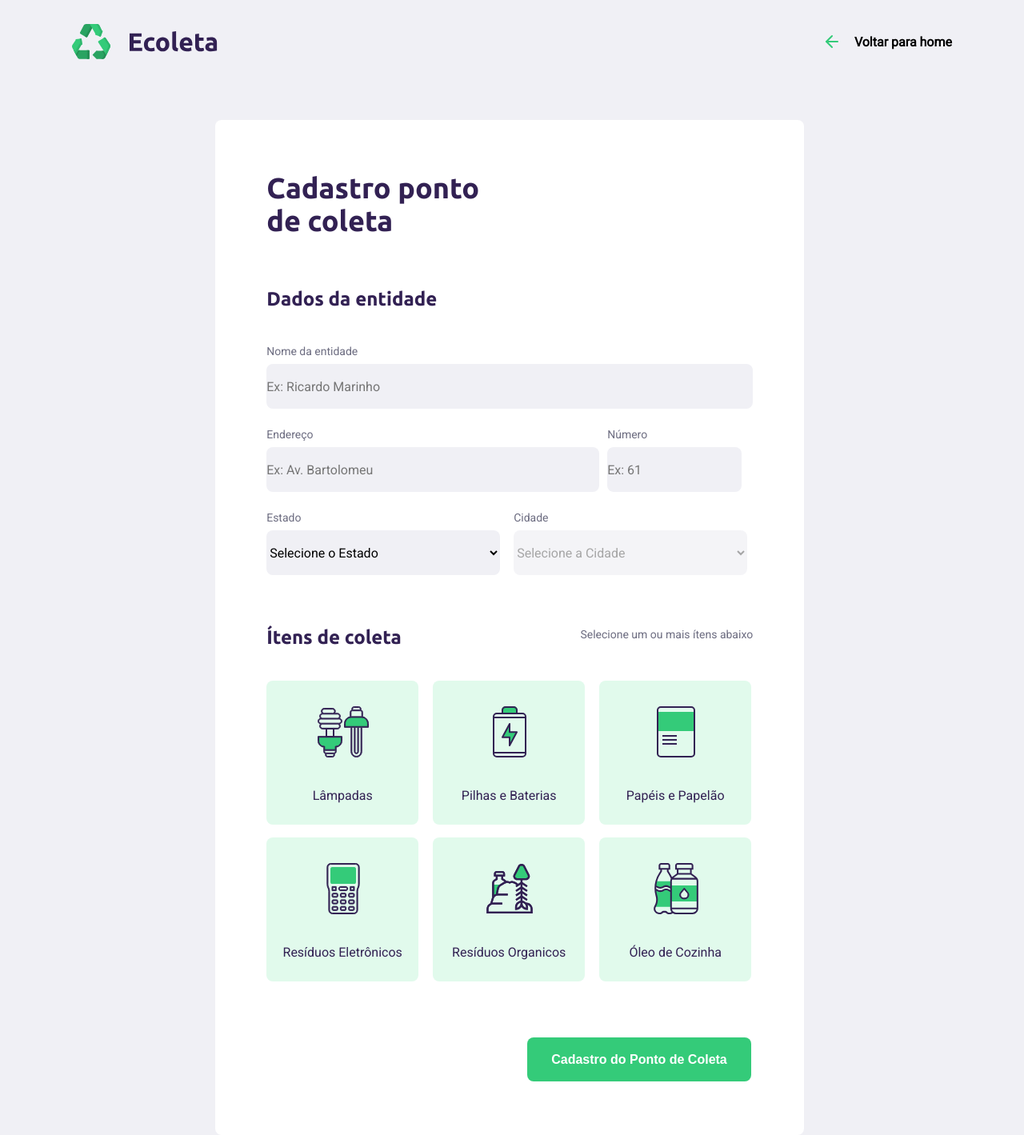
After one commit to paulobeckman/Ecoleta, a Node server app: page /register in a window 1280 px wide. The commit adds this page. Shown: the whole page at 80% size. Run offline with Node 20, Linux system fonts and the light colour scheme.

Commit message:
second commit

```diff
--- /dev/null
+++ b/public/scripts.js
@@ -0,0 +1,79 @@
+function populateUFs(){
+    const ufSelect = document.querySelector("select[name=uf]")
+
+    fetch("https://servicodados.ibge.gov.br/api/v1/localidades/estados")
+    .then(res => res.json() )
+    .then(states => {
+
+        for( const state of states) {
+            ufSelect.innerHTML += `<option value="${state.id}">${state.nome}</option>`
+        }
+
+    })
+}
+
+populateUFs()
+
+function getCities(event) {
+    const citySelect = document.querySelector("[name=city]")
+    const stateInput = document.querySelector("[name=state]")
+
+    const ufValue = event.target.value
+
+    const indexOfSelectedState = event.target.selectedIndex
+    stateInput.value = event.target.options[indexOfSelectedState].text
+
+    const url = `https://servicodados.ibge.gov.br/api/v1/localidades/estados/${ufValue}/municipios`
+
+    citySelect.innerHTML = "<option value>Selecione a Cidade</option>"
+    citySelect.disabled = true
+
+    fetch(url)
+    .then(res => res.json() )
+    .then( cities => {
+        for(const city of cities){
+            citySelect.innerHTML += `<option value="${city.nome}">${city.nome}</option>`
+        }
+
+        citySelect.disabled = false
+    })
+}
+
+document
+    .querySelector("select[name=uf]")
+    .addEventListener("change", getCities)
+
+
+const cards = document.querySelectorAll('.card')
+
+const collectedItems = document.querySelector("input[name=items]")
+
+let selectedItems =[]
+
+
+for ( const card of cards) {
+    card.addEventListener("click", function(){
+        card.classList.toggle('active')
+
+        const itemId = event.target.dataset.id
+
+        const alreadySelect = selectedItems.findIndex( item => {
+            const itemFound = item == itemId
+            return itemFound
+        })
+
+        if (alreadySelect >= 0){
+            const filteredItems = selectedItems.filter( item => {
+                const itemIsDifferent = item != itemId
+                return itemIsDifferent
+            })
+
+            selectedItems = filteredItems
+
+        } else {
+            selectedItems.push(itemId)
+        }
+
+        collectedItems.value = selectedItems
+    })
+}
--- a/public/styles.css
+++ b/public/styles.css
@@ -18,7 +18,6 @@ body{
 }
 
 header{
-    width: 100%;
     padding: 30px 0;
     box-sizing: border-box;
     align-items: center;
@@ -30,36 +29,34 @@ h1, h2, h3, h4, h5, h6 {
 }
 
 #page-home{
-    height: 100vh;
+    height: 110vh;
     background: url('./pictures/home-background.svg') no-repeat;
 
     background-position: 35vw bottom;
 }
 
-#page-home .container{
-    width: 90%;
+.container{
     max-width: 1100px;
-    height: 100%;
 
     margin: 0 auto;
 
     display: flex;
     flex-direction: column;
-
 }
 
-#page-home .container .links{
+.container .links{
     display: flex;
     align-items: center;
     justify-content: space-between;
 }
 
-#page-home .container .links .log-in{
+.container .links span{
     display: flex;
     align-items: center;
+    position: relative;
 }
 
-#page-home .container .links .log-in a{
+.container .links span a{
     text-decoration: none;
     margin-left: 16px;
     color: var (var(--primary-color));
@@ -67,7 +64,26 @@ h1, h2, h3, h4, h5, h6 {
     font-weight: 700;
 }
 
+.container .links span::after{
+    content: "";
+    width: 4px;
+    height: 0;
+    background-color: var(--secundary--color);
+    position: absolute;
+    right: -8px;
+    bottom: 0;
+}
+
+.container .links span:hover::after{
+    height: 100%;
+    transition: height 200ms ease-in-out;
+}
+
+
+
+ /* === HOME === */
 #page-home .container .wrapper{
+    margin-top: 100px;
     max-width: 560px;
 
     flex: 1;
@@ -88,7 +104,6 @@ h1, h2, h3, h4, h5, h6 {
 }
 
 #page-home .container .wrapper a{
-    width: 100%;
     max-width: 360px;
     height: 72px;
 
@@ -104,6 +119,8 @@ h1, h2, h3, h4, h5, h6 {
     transition: 400ms;
 
     text-decoration: none;
+
+    cursor: pointer;
 }
 
 #page-home .container .wrapper a:hover{
@@ -140,7 +157,6 @@ h1, h2, h3, h4, h5, h6 {
 
 }
 
-
 /* Deixando a pagina com reponsividade */
 @media (max-width: 900px){
     #page-home{
@@ -152,7 +168,7 @@ h1, h2, h3, h4, h5, h6 {
         text-align: center;
     }
 
-    #page-home .container .links .log-in {
+    #page-home .container .links span{
         position: absolute;
         bottom: 48px;
         height: -100vh;
@@ -164,4 +180,250 @@ h1, h2, h3, h4, h5, h6 {
     #page-home .wrapper {
         align-items: center;
     }
+
 }
+
+@media (min-width: 1700px){
+    #page-home{
+        background-position: 40vw;
+    }
+}
+
+@media (max-height: 760px){
+    #page-home{
+        background-position-y: 200px;
+    }
+}
+
+
+/* === REGISTER === */
+
+.card_register{
+    position: absolute;
+    background: #FFFFFF;
+    max-width: 736px;
+    height: 1269px;
+    margin: 46px 14%;
+    border-radius: 8px;
+}
+
+.card_register h1{
+    width: 269px;
+    height: 82px;
+    margin: 64px;
+
+    font-size: 36px;
+    line-height: 41px;
+}
+
+.card_register h2{
+    font-size: 24px;
+    line-height: 28px;
+    margin: 10px 64px;
+    margin-bottom: 43px;
+}
+
+.card_register .all_items{
+    margin: 0 64px;
+}
+
+input,
+select{
+    outline: none;
+    font-family: 'Roboto', sans-serif;
+    font-weight: normal;
+    font-size: 16px;
+    line-height: 19px;
+}
+
+
+
+.all_items .item input,
+.all_items .item select{
+    background: #F0F0F5;
+    width: 608px;
+    height: 56px;
+
+    border-radius: 8px;
+}
+
+.all_items .grup-address {
+    display: grid;
+    grid-template-columns: 1fr 1fr;
+    gap: 10px;
+}
+
+.all_items .grup-uf_city {
+    display: grid;
+    grid-template-columns: 1fr 1fr;
+    gap: 10px;
+}
+
+.all_items .grup-address input[name="address"]{
+    width: 416px;
+}
+
+.all_items .grup-address input[name="number"]{
+   width: 168px;
+}
+
+
+.all_items .grup-uf_city select{
+    width: 292px;
+}
+
+.all_items .item div:nth-child(1){
+    color: #6C6C80;
+    width: 115px;
+    height: 16px;
+    font-size: 14px;
+    line-height: 16px;
+    margin-bottom: 8px;
+    margin-top: 24px;
+}
+
+
+/* cars itens de coleta */
+
+.all_items_block h3{
+    font-size: 24px;
+    line-height: 28px;
+    margin: 64px;
+    margin-top: 64px;
+    margin-bottom: 40px;
+}
+
+.all_items_block p{
+    position: absolute;
+    right: 0;
+    margin-right: 64px;
+    top: 635px;
+
+
+    font-weight: normal;
+    font-size: 14px;
+    line-height: 16px;
+    color: #6C6C80;
+
+}
+
+.card_register .cards_items{
+    display: grid;
+    grid-template-columns: 1fr 1fr 1fr;
+    gap:16px;
+
+    margin: 0 64px;
+}
+
+.cards_items .card{
+    background:  #E1FAEC;
+    width: 190px;
+    height: 180px;
+    border-radius: 8px;
+    cursor: pointer;
+}
+
+.cards_items .card img{
+    margin: 0 64px;
+    margin-top: 32px;
+}
+
+.cards_items .card div{
+    font-size: 16px;
+    line-height: 20px;
+    text-align: center;
+    color: var(--primary-color);
+
+    margin-top: 34px;
+}
+
+.card_register button{
+    background: var(--secundary--color);
+    color: white;
+    font-weight: bold;
+    border-radius: 8px;
+    font-size: 16px;
+    line-height: 19px;
+    padding: 18px 30px;
+    margin-top: 70px;
+    margin-left: 390px;
+
+    cursor: pointer;
+
+}
+
+.card.active{
+    background: linear-gradient(0deg, #E1FAEC 0%, #FFFFFF 100%);
+    border: 2px solid #34CB79;
+    box-sizing: border-box;
+    border-radius: 4px;
+}
+
+.card img,
+.card div{
+    pointer-events: none;
+}
+
+.modal-overlay{
+    position: absolute;
+    min-width: 100%;
+    min-height: 100%;
+    background:  rgba(1, 0, 7, 0.9);
+    top:0;
+
+    opacity: 0;
+    visibility: hidden;
+}
+
+.modal-overlay.active{
+    opacity: 1;
+    visibility: visible;
+}
+
+.modal{
+    width: 420px;
+
+    margin: 190px auto;
+}
+
+.close-modal{
+    color: white;
+    cursor: pointer;
+    margin-left: 400px;
+}
+
+.modal h1 {
+    color: white;
+    text-align: center;
+    width: 420px;
+    margin-bottom: 40px;
+}
+
+.modal input,
+.modal button{
+    width: 420px;
+    height: 56px;
+    border-radius: 8px;
+    margin-top: 8px;
+
+}
+
+.modal button{
+    background: var(--secundary--color);
+    font-weight: bold;
+    font-size: 16px;
+    font-weight: 19px;
+    color: white;
+}
+
+/* === LIST === */
+.secundary_background{
+    position: fixed;
+    background: #FFFFFF;
+    top: 260px;
+    height: 370px;
+    right: 0;
+    left: 0;
+    bottom: 0;
+    z-index: -1;
+}
--- a/routes.js
+++ b/routes.js
@@ -5,4 +5,11 @@ routes.get("/", function(req, res){
     return res.render("home")
 })
 
+routes.get("/register", function(req, res){
+    return res.render("register")
+})
+routes.get("/list", function(req, res){
+    return res.render("list")
+})
+
 module.exports = routes
--- /dev/null
+++ b/views/layout.njk
@@ -0,0 +1,17 @@
+<!DOCTYPE html>
+
+<html>
+    <head>
+        <title>Ecoleta</title>
+        <link rel="stylesheet" href="/styles.css">
+        <link href={{closeIcons}} rel="stylesheet">
+    </head>
+
+    <body>
+
+        <div id={{bodyId}}>
+            {% block content %}{% endblock %}
+        </div>
+
+    </body>
+</html>
--- /dev/null
+++ b/views/register.njk
@@ -0,0 +1,139 @@
+{% extends 'layout.njk' %}
+
+{% set bodyId = "page-register" %}
+
+{% block content %}
+    <div class="container">
+
+        <header>
+                <div class="links">
+                <img src="./pictures/logo.svg" alt="logo ecoleta">
+                <span>
+                    <img src="./pictures/arrow-left.svg" alt="">
+                    <a href="/"> Voltar para home</a>
+                </span>
+            </div>
+        </header>
+
+        <form class="page-register">
+            <div class="card_register">
+                <h1>Cadastro ponto de coleta</h1>
+
+                <h2> Dados da entidade </h2>
+
+                <div class="all_items">
+                    <div class="item">
+                        <div>Nome da entidade</div>
+                        <div>
+                            <input
+                                type="text"
+                                name="name"
+                                placeholder="Ex: Ricardo Marinho"
+                                required
+                            >
+                        </div>
+                    </div>
+
+                    <div class="grup-address">
+                        <div class="item">
+                            <div>Endereço</div>
+                            <div>
+                                <input
+                                    type="text"
+                                    name="address"
+                                    placeholder="Ex: Av. Bartolomeu"
+                                    required
+                                >
+                            </div>
+                        </div>
+
+                        <div class="item">
+                            <div>Número</div>
+                            <div>
+                                <input
+                                    type="text"
+                                    name="number"
+                                    placeholder="Ex: 61"
+                                    required
+                                >
+                            </div>
+                        </div>
+                    </div>
+
+                    <div class="grup-uf_city">
+                        <div class="item">
+                            <div>Estado</div>
+                            <div>
+                                <select name="uf" required>
+                                    <option value="">Selecione o Estado</option>
+                                </select>
+                                <input
+                                    type="hidden"
+                                    name="state"
+                                >
+                            </div>
+                        </div>
+
+                        <div class="item">
+                            <div>Cidade</div>
+                            <div>
+                                <select name="city" disabled required>
+                                    <option value="">Selecione a Cidade</option>
+                                </select>
+                            </div>
+                        </div>
+                    </div>
+
+                </div>
+
+                <div class="all_items_block">
+
+                    <h3>Ítens de coleta</h3>
+
+                    <p>Selecione um ou mais ítens abaixo</p>
+
+                    <section class=cards_items>
+
+                        <div class="card" data-id="1">
+                            <img src="pictures/lampadas.svg" alt="Lâmpadas">
+                            <div>Lâmpadas</div>
+                        </div>
+
+                        <div class="card" data-id="2">
+                            <img src="pictures/baterias.svg" alt="Pilhas e Baterias">
+                            <div>Pilhas e Baterias</div>
+                        </div>
+
+                        <div class="card" data-id="3">
+                            <img src="pictures/papeis-papelao.svg" alt="Papéis e Papelão">
+                            <div>Papéis e Papelão</div>
+                        </div>
+
+                        <div class="card" data-id="4">
+                            <img src="pictures/eletronicos.svg" alt="Resíduos Eletrônicos">
+                            <div>Resíduos Eletrônicos</div>
+                        </div>
+
+                        <div class="card" data-id="5">
+                            <img src="pictures/organicos.svg" alt="Resíduos Organicos">
+                            <div>Resíduos Organicos</div>
+                        </div>
+
+                        <div class="card" data-id="6">
+                            <img src="pictures/oleo.svg" alt="Óleo de Cozinha">
+                            <div>Óleo de Cozinha</div>
+                        </div>
+
+                        <input type="hidden" name="items">
+                    </section>
+                </div>
+
+                <button type="submit">Cadastro do Ponto de Coleta</button>
+
+            </div>
+        </form>
+    </div>
+
+    <script src="/scripts.js"></script>
+
+{% endblock %}
```
Also changed, not shown: public/home.js (added, +13 -0 lines), views/home.njk (+39 -17 lines), views/list.njk (added, +25 -0 lines), public/pictures/arrow-left.svg.
